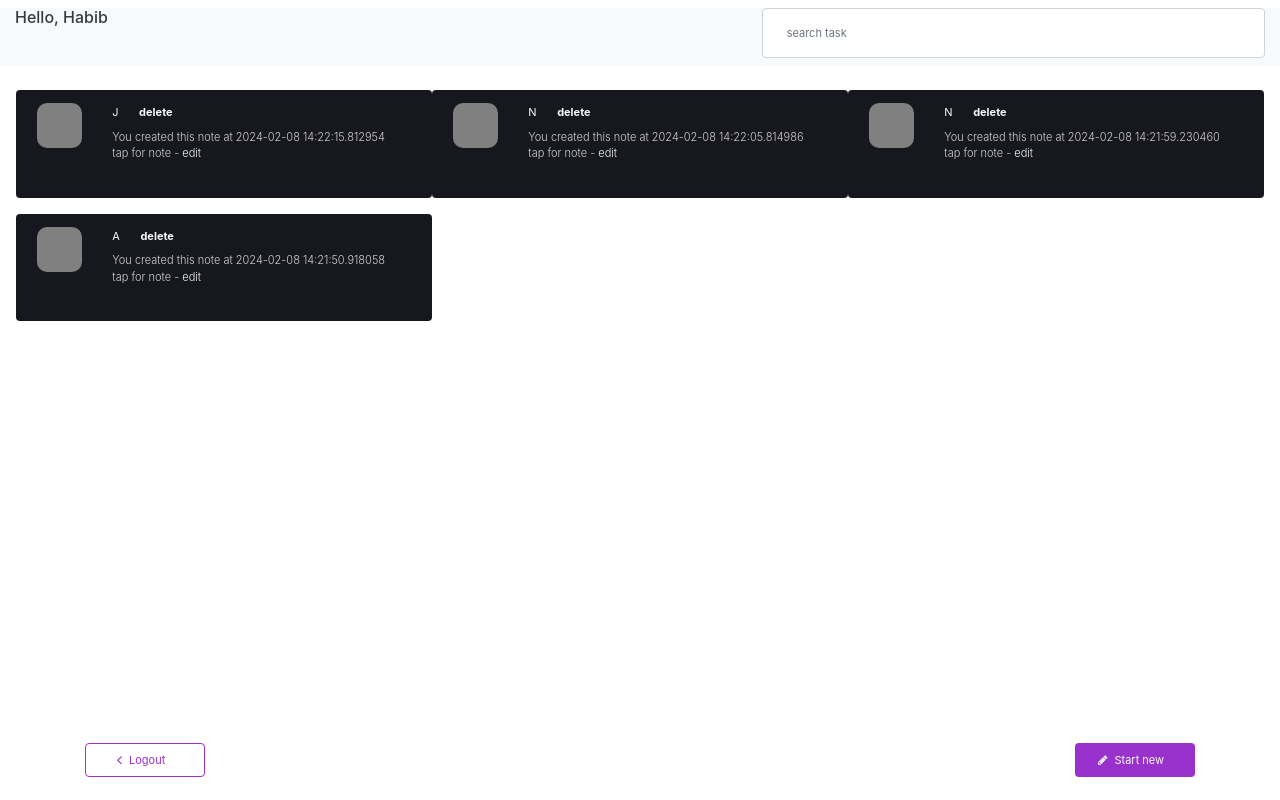
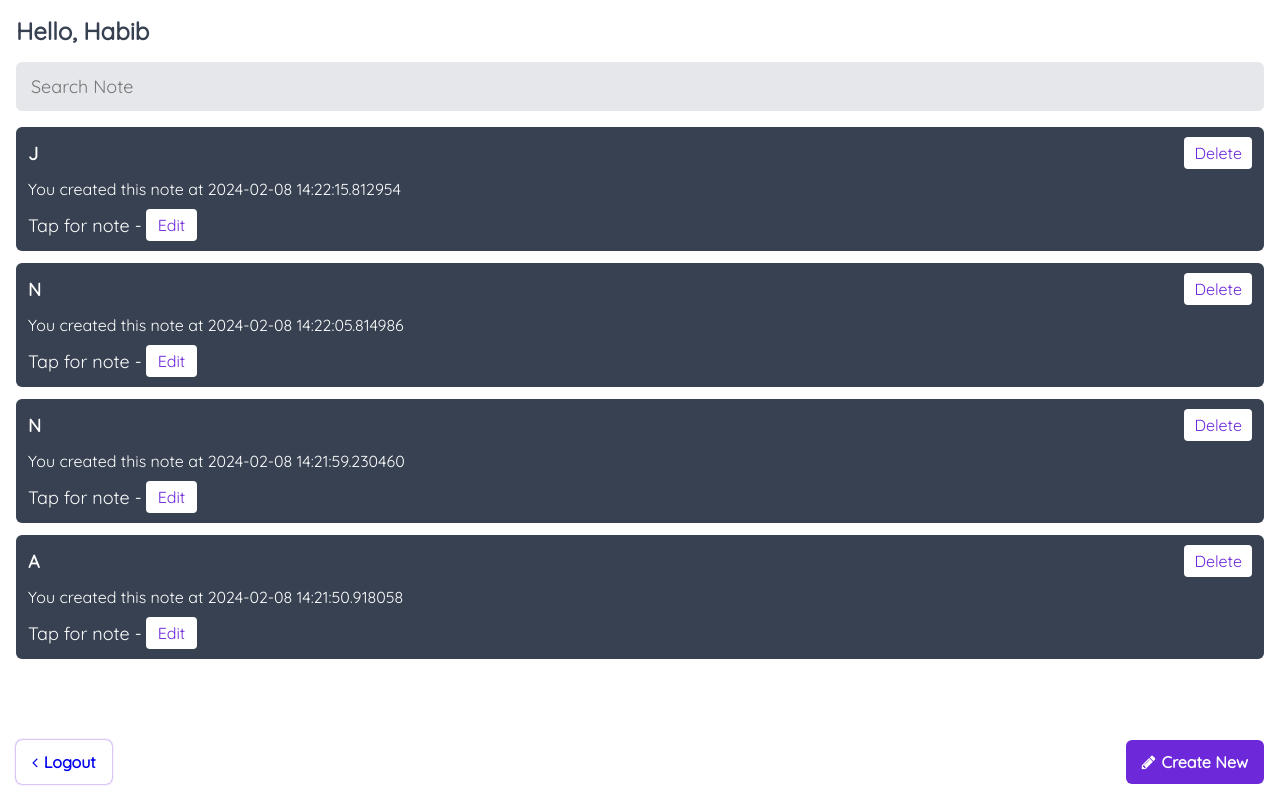
Before and after one commit to Habib-0007/Note-app, a Flask app: page / in a window 1280 px wide. Run offline with Flask 3, Linux system fonts and the light colour scheme; a user stored in the database is signed in; data comes from the database, SQL or seed files in the repository; both versions use the stored data as it was after the commit.

Commit message:
made new changes to home.css

```diff
--- a/static/home.css
+++ b/static/home.css
@@ -0,0 +1,138 @@
+body {
+	background: var(--white);
+}
+
+:root {
+	--main: hsl(263, 70%, 50.4%);
+	--lightgrey: hsl(220, 13%, 91%);
+	--darkgrey: hsl(217, 19.1%, 26.7%);
+	--white: rgba(255, 255, 255, 1);
+}
+
+.home-container {
+	/*display: flex;
+	justify-content: space-between;
+	flex-direction: column;
+	gap: 12px; */
+	padding: 16px;
+}
+
+.home-container > h1 {
+	font-size: 24px;
+	color: var(--darkgrey);
+}
+
+.home-container > input {
+	display: block;
+	padding: 12px 14px;
+	font-size: 18px;
+	background: var(--lightgrey);
+	width: 100%;
+	border-radius: 6px;
+	border: 1px solid var(--lightgrey);
+	caret-color: var(--main);
+	margin-block: 16px;
+}
+
+.home-container > input:hover {
+	background: var(--white);
+}
+
+.notes {
+	background: var(--darkgrey);
+	color: var(--white);
+	margin-top: 12px;
+	padding: 10px 12px;
+	border-radius: 6px;
+	overflow-y: scroll;
+}
+
+.notes .note-title {
+	font-size: 18px;
+	font-weight: bolder;
+}
+
+.notes .note-head {
+	display: flex;
+	justify-content: space-between;
+	align-items: center;
+	flex-direction: row;
+	width: 100%;
+}
+
+.notes .note-head a {
+	display: block;
+	background: var(--white);
+	color: var(--main);
+	padding: 6px 10px;
+	border-radius: 4px;
+	text-decoration: none;
+}
+
+.notes .timestamp {
+	padding-block: 10px;
+	font-size: 16px;
+}
+
+.notes .tap {
+	display: flex;
+	justify-content: start;
+	align-items: center;
+	flex-direction: row;
+	font-size: 18px;
+	gap: 4px;
+}
+
+.notes .tap a {
+	display: block;
+	background: var(--white);
+	color: var(--main);
+	padding: 6px 12px;
+	border-radius: 4px;
+	text-decoration: none;
+	font-size: 16px;
+}
+
+.empty {
+	font-weight: bolder;
+	width: 100%;
+	height: 100%;
+	display: flex;
+	justify-content: center;
+	align-items: center;
+	font-size: 28px;
+	color: var(--darkgrey);
+}
+
+.footer {
+	display: flex;
+	justify-content: space-between;
+	align-items: center;
+	flex-direction: row;
+	position: fixed;
+	left: 16px;
+	right: 16px;
+	bottom: 16px;
+}
+
+.footer a {
+	display: flex;
+	justify-content: start;
+	align-items: center;
+	flex-direction: row;
+	gap: 6px;
+	text-decoration: none;
+	padding: 12px 16px;
+	font-weight: bold;
+	border-radius: 6px;
+}
+
+.footer a:first-child {
+	background: var(--white);
+	box-shadow: 0px 0px 2px var(--main);
+}
+
+.footer a:last-child {
+	background: var(--main);
+	color: var(--white);
+}
--- a/templates/entries/home.html
+++ b/templates/entries/home.html
@@ -2,134 +2,53 @@
 <html lang="en">
 	<head>
 		<meta charset="UTF-8" />
-		<title>Page title</title>
+		<title>Homepage</title>
 		<meta name="viewport" content="width=device-width, initial-scale=1" />
 		<link
 			rel="stylesheet"
-			href="https://cdn.jsdelivr.net/npm/bootstrap@4.6.2/dist/css/bootstrap.min.css"
+			href="{{url_for('static', filename='./global.css')}}"
 		/>
-		<script src="https://cdn.jsdelivr.net/npm/jquery@3.7.1/dist/jquery.slim.min.js"></script>
+		<link
+			rel="stylesheet"
+			href="{{url_for('static', filename='./home.css')}}"
+		/>
 		<script src="https://cdn.jsdelivr.net/npm/popper.js@1.16.1/dist/umd/popper.min.js"></script>
-		<script src="https://cdn.jsdelivr.net/npm/bootstrap@4.6.2/dist/js/bootstrap.bundle.min.js"></script>
 		<link
 			rel="stylesheet"
 			href="https://cdnjs.cloudflare.com/ajax/libs/font-awesome/4.7.0/css/font-awesome.min.css"
 		/>
 	</head>
-	<style>
-		.form-control,
-		.t {
-			font-size: 11px;
-		}
-		.bo {
-			width: 60px;
-			height: 60px;
-			background: #17171f;
-			border-radius: 15px;
-			border: 4px solid grey;
-		}
-		.fa-pencil {
-			font-sze: 20px;
-		}
-		.t {
-			position: relative;
-			bottom: 7px;
-		}
-		.cir {
-			width: 45px;
-			height: 45px;
-			border-radius: 10px;
-			backgrund: url("static/uploads/{{ name. image_filename }} ");
-			background: grey;
-		}
-		.btn {
-			border-radius: px;
-			width: 120px;
-		}
-		.as {
-			font-size: 11px;
-		}
-	</style>
 	<body>
-		<div class="container-fluid bg-light">
-			<div class="row mt-2">
-				<div class="mb-2 col-lg-7">
-					<h6 class="text-dark">Hello, {{ name.username }}</h6>
+		<section class="home-container">
+			<h1>Hello, {{ name.username }}</h1>
+			<input placeholder="Search Note" />
+
+			<div>
+				{% for note in notes %}
+				<div>
+					<div class="notes">
+						<div class="note-head">
+							<label class="note-title"> {{ note.title }} </label>
+							<a href="/delete/{{ note.id }}"> Delete </a>
 						</div>
-				<div class="mb-2 col-lg-5">
-					<input placeholder="search task" class="form-control p-4" />
-				</div>
-			</div>
-		</div>
-
-		<div class="mt-2 container-fluid">
-			<div class="p-3 row">
-				<!--<div class="col-lg-4 alert alert-secondary">
-         <div class="row">
-           <div class="col-3">
-             <div class="cir"></div>
-           </div>
-           <div class="col-7">
-             <label class="mt-2 text-dark t">
-               dairy.title
-             </label>
-             <label class="pl-3 text-secondary font-weight-bold t"> dairy.time </label>
-             <p class="text-secondary t font-weight-light">
-               Haha shshshsh sshhshs shshhshss shhshdhs dhdhh dhdhdd hdhdhshd dhdy sywue bwhwywuw ebheye hsbshss hshshshe shss
+						<p class="timestamp">
+							You created this note at {{ note.timestamp }}
 						</p>
-
-           </div>
-         </div>
-       </div>-->
-
-				{% for note in notes %}
-				<div style="background: #17171f" class="col-lg-4 alert text-light">
-					<div class="row">
-						<div class="col-2">
-							<div class="cir"></div>
-						</div>
-						<div class="col-10">
-							<label class="mt-2 ml-2 text-drk t"> {{ note.title }} </label>
-							<a
-								href="/delete/{{ note.id }}"
-								class="pl-3 text-light font-weight-bold t"
-							>
-								delete
-							</a>
-							<p style="color: lightgrey" class="t ml-2 font-weight-light">
-								You created this note at {{ note.timestamp }}
-								<br />
-								tap for note -
-								<a
-									href="/edit/{{ note.id }}/new"
-									class="text-light font-weigh-bold as"
-									>edit</a
-								>
+						<p class="tap">
+							Tap for note -
+							<a href="/edit/{{ note.id }}/new">Edit</a>
 						</p>
 					</div>
-					</div>
-				</div>
 					{% else %}
-				<p class="t text-center text-dark">No entry yet</p>
+					<p class="empty">No entry yet</p>
 					{% endfor %}
 				</div>
 			</div>
 
-		<div class="container text-center mb-3 bot fixed-bottom">
-			<a
-				style="background: darkorchid"
-				href="/new_add"
-				class="btn text-light p-2 pr-3 float-right t"
-			>
-				<i class="fa fa-pencil fa-sm text-light mr-1"></i> Start new
-			</a>
-			<a
-				style="border: 1px solid darkorchid; color: darkorchid"
-				href="/logout"
-				class="btn p-2 pr-3 float-left t"
-			>
-				<i class="fa fa-angle-left fa-lg text-lght mr-1"></i> Logout
-			</a>
+			<div class="footer">
+				<a href="/logout"> <i class="fa fa-angle-left"></i> Logout </a>
+				<a href="/new_add"> <i class="fa fa-pencil"></i> Create New </a>
 			</div>
+		</section>
 	</body>
 </html>
```
Also changed, not shown: static/add.css (+71 -0 lines), templates/entries/add.html (+13 -49 lines), instance/users.db. Lines whose indentation alone changed are shown as unchanged.
